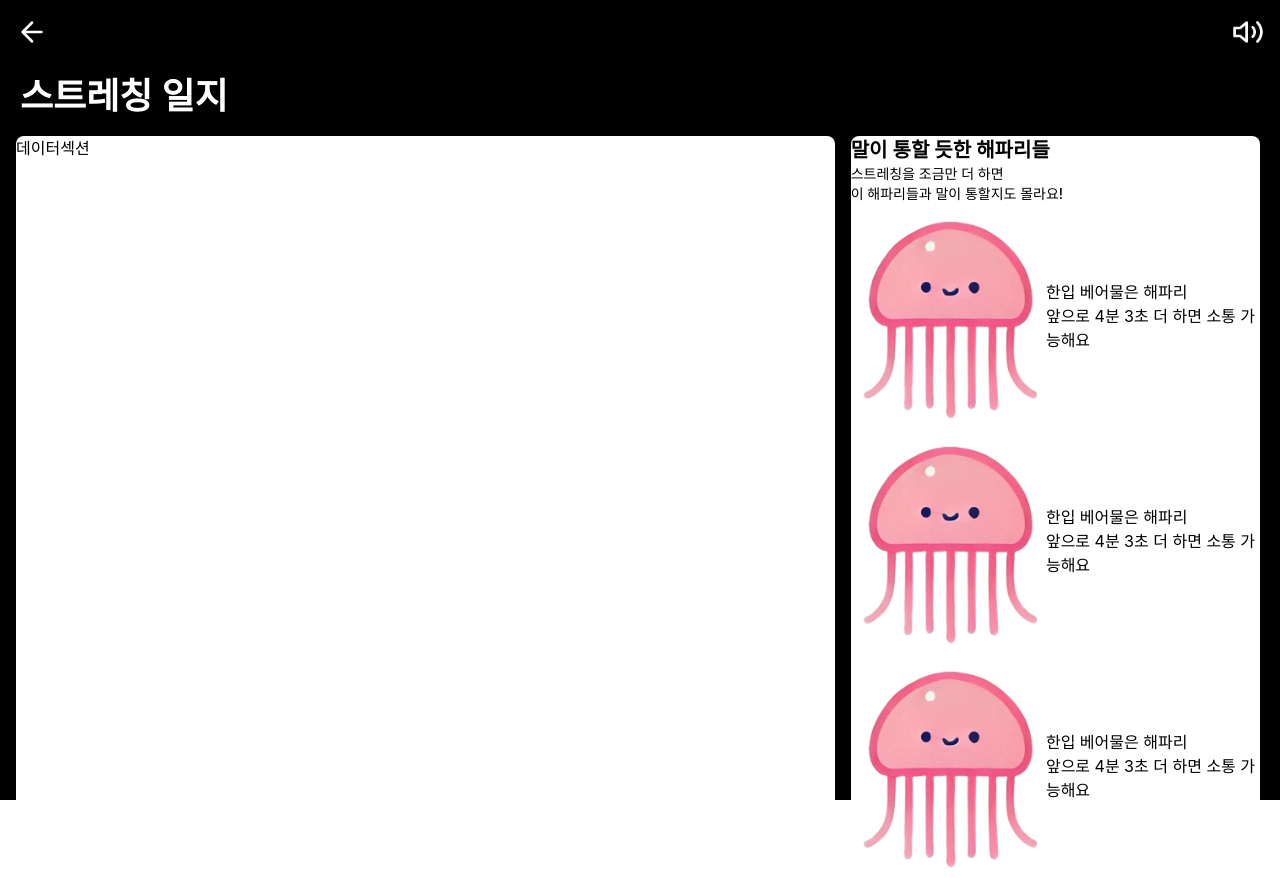
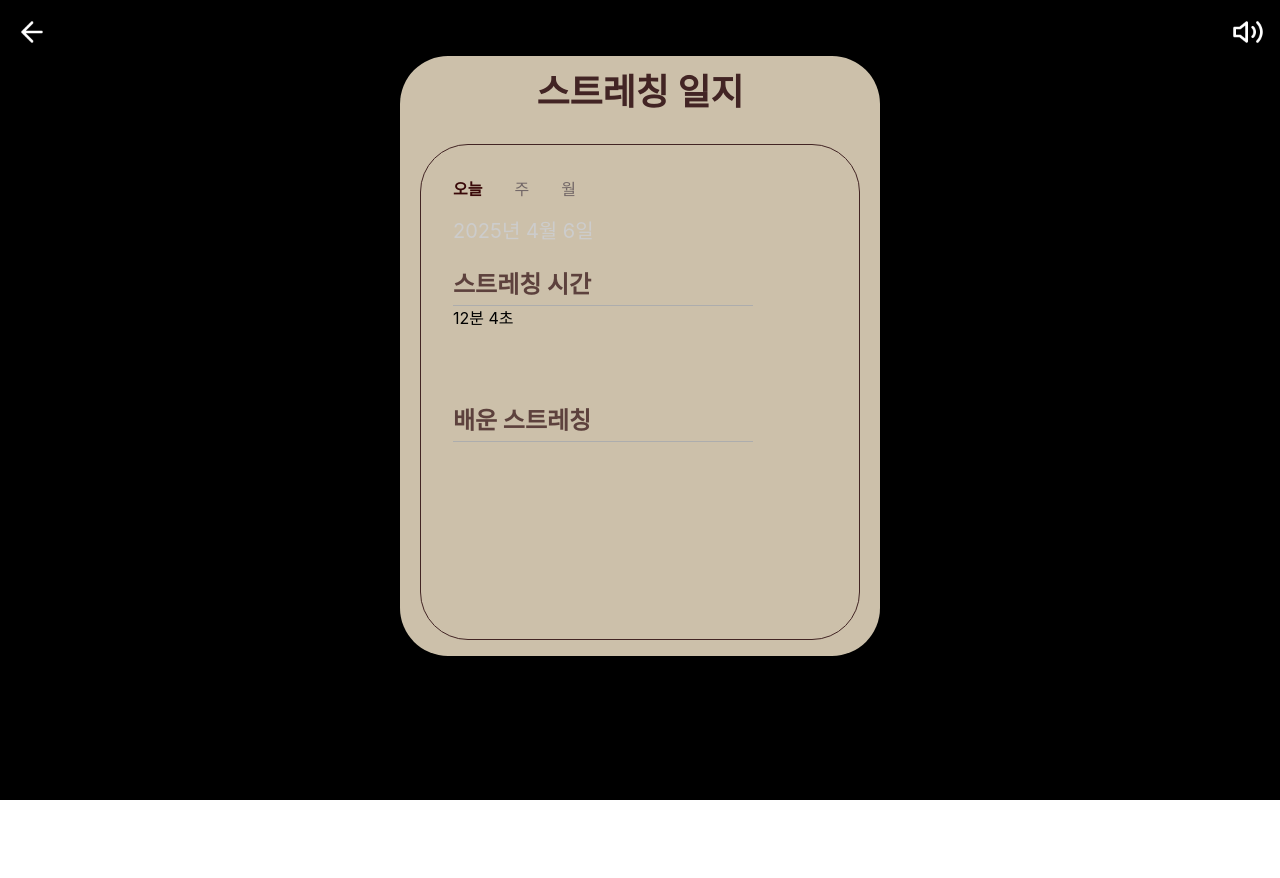
Before and after one commit to rlamnji/jellfit-ai-stretch, a React (Create React App) app in the folder frontend/: page /diary in a window 1280 px wide. After the commit the page ends 800 px from the top, so only its background shows below. Built offline with nearby package versions, Linux system fonts and the light colour scheme.

Commit message:
[Design] 스트레칭 일지 다이어리 디자인 수정
UI 수정돼서 그에 맞는 디자인으로 수정 구현함.

```diff
--- a/frontend/src/pages/diary/diary_page.jsx
+++ b/frontend/src/pages/diary/diary_page.jsx
@@ -1,17 +1,36 @@
+import { useNavigate } from 'react-router-dom';
 import DataSection from '../../components/diary/data_section';
 import JellyfishSection from '../../components/diary/jellyfish_section';
 import TopBar from '../../components/top_bar';
 
 function DiaryPage(){
+    const navigate = useNavigate();
+    const strechingTime = '12분 4초';
     return(
         <div className='bg-black w-full h-screen'>
             <TopBar />
-            <div className="header m-5">
-                <h1 className='font-semibold text-4xl text-white '>스트레칭 일지</h1>
-            </div>
-            <div className="main flex">
-                <DataSection />
-                <JellyfishSection />
+            <div className='main flex justify-center items-center'>
+                <div className='flex flex-col items-center w-[480px] h-[600px] bg-[#FFF1D5] opacity-80 rounded-[48px]'>
+                    <h1 className='m-4 mb-8 font-bold text-4xl text-[#532D2D]'>스트레칭 일지</h1>
+                    <div className='contentBox w-[440px] h-[496px] pl-8 pr-8 pt-8 rounded-[48px] border border-[#532D2D]'>
+                        <div className='dateSelector flex justify-start'>
+                            <div className='font-semibold  text-[#480C0C]'>오늘</div>
+                            <div className='text-[#8F8080] ml-8 mr-8'>주</div>
+                            <div className='text-[#8F8080]'>월</div>
+                        </div>
+                        <div className='date mt-4 mb-6 text-xl text-white'>2025년 4월 6일</div>
+                        <section className='h-[120px]'>
+                            <h1 className='font-bold text-2xl text-[#522B2B] text-opacity-80'>스트레칭 시간</h1>
+                            <div className='textLine w-[300px] h-[1px] mt-1 bg-[#D9D9D9]'></div>
+                            <div>{strechingTime}</div>
+                        </section>
+                        <section className='mt-4 h-[200px]'>
+                            <h1 className='font-bold text-2xl text-[#522B2B] text-opacity-80'>배운 스트레칭</h1>
+                            <div className='textLine w-[300px] h-[1px] mt-1 bg-[#D9D9D9]'></div>
+                        </section>
+                    </div>
+                </div>
+
             </div>
         </div>
     );
```
